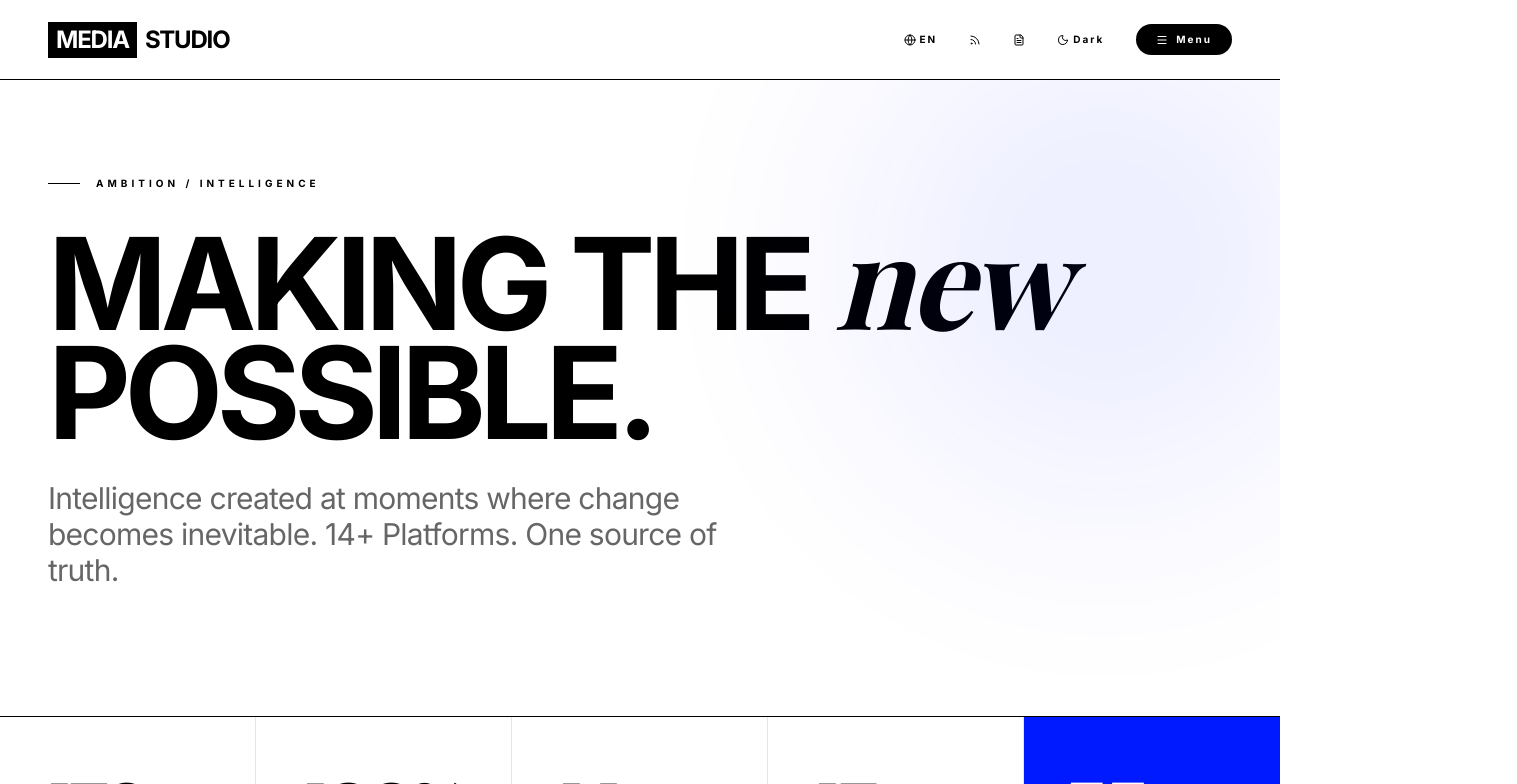
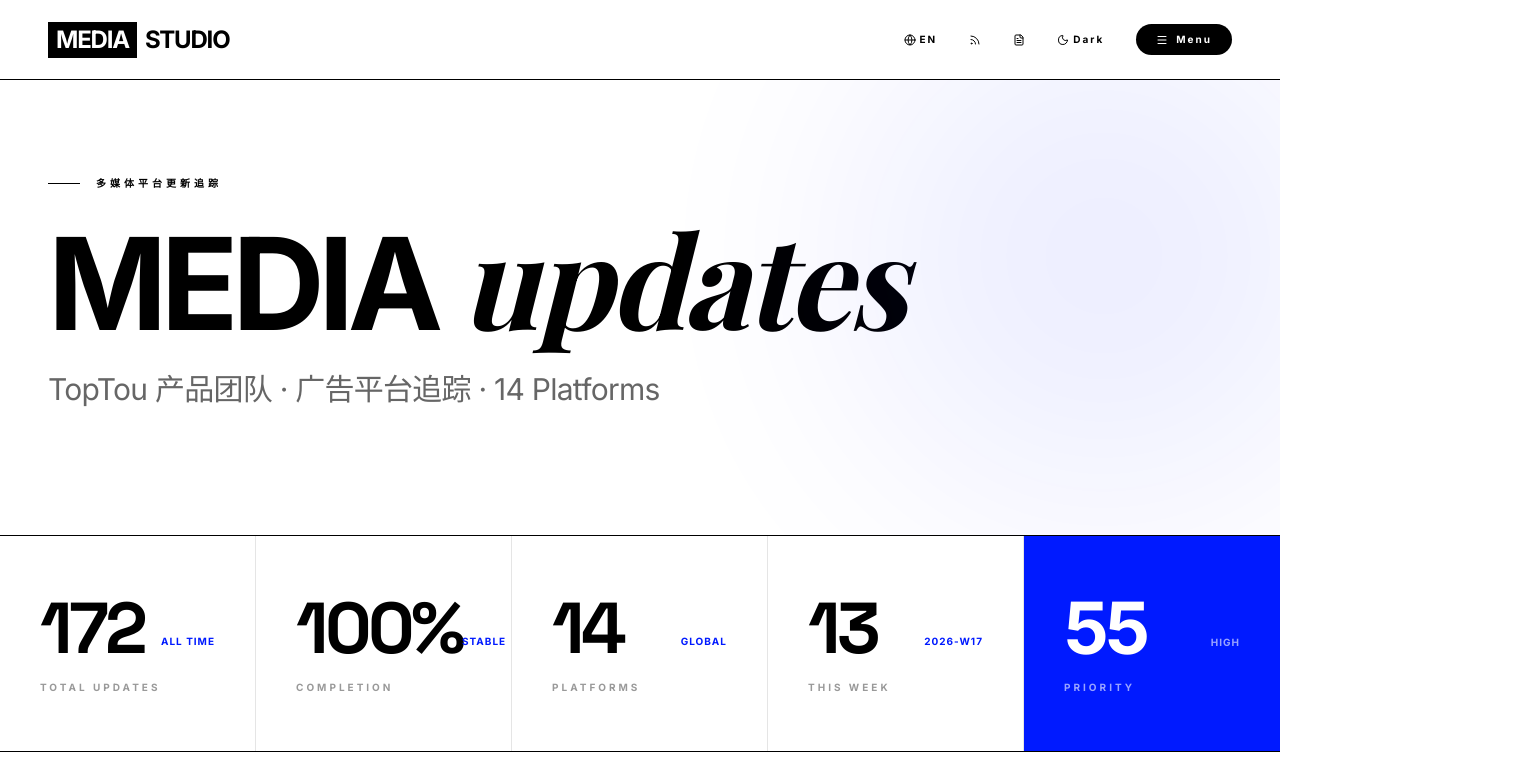
Before and after one commit to lohyeulam-stack/media-updates, a React (Vite) app: page / in a window 1280 px wide. Shown: the top 784 px of the page, 1517 px wide, since content can reach past the window. Built offline with nearby package versions, Linux system fonts and the light colour scheme; a web font is replaced by a local one.

Commit message:
fix: replace MediaStudio placeholder text with actual product info

```diff
--- a/src/pages/Home.tsx
+++ b/src/pages/Home.tsx
@@ -217,8 +217,8 @@ export function Home() {
   };
 
   const t = {
-    cn: { title: 'Intelligence created at moments where change becomes inevitable.', search: '搜索更新...' },
-    en: { title: 'Intelligence created at moments where change becomes inevitable.', search: 'SEARCH ARCHIVE...' },
+    cn: { title: 'TopTou 产品团队 · 广告平台追踪', search: '搜索标题、摘要或标签...' },
+    en: { title: 'TopTou Product Team · Ad Platform Tracker', search: 'Search title, summary or tags...' },
   }[locale];
 
   // BI metrics from real data
@@ -251,13 +251,13 @@ export function Home() {
         >
           <div className="section-label mb-8">
             <span className="w-8 h-px bg-brand-black" />
-            Ambition / Intelligence
+            {locale === 'cn' ? '多媒体平台更新追踪' : 'Multimedia Platform Update Tracker'}
           </div>
           <h1 className="swiss-h1 mb-8">
-            Making the <span className="italic-accent">new</span> possible.
+            Media <span className="italic-accent">Updates</span>
           </h1>
           <p className="text-xl lg:text-3xl font-light tracking-tight max-w-2xl leading-[1.2] text-brand-black/60">
-            {t.title} {platforms}+ Platforms. One source of truth.
+            {t.title} · {platforms} Platforms
           </p>
         </motion.div>
         <div className="absolute -right-20 -top-20 w-[40vw] h-[40vw] bg-brand-blue blur-[120px] opacity-[0.07] rounded-full pointer-events-none" />
@@ -507,37 +507,38 @@ export function Home() {
       </section>
 
       {/* Footer */}
-      <footer className="bg-brand-blue text-white px-6 lg:px-12 py-24 lg:py-32">
+      <footer className="bg-brand-black text-white px-6 lg:px-12 py-24 lg:py-32">
         <div className="grid grid-cols-1 lg:grid-cols-2 gap-16 mb-20">
           <h2 className="text-5xl lg:text-7xl font-bold tracking-tighter leading-none">
-            Build Your<br />New Future<br />With Us
+            TopTou<br />Media<br />Updates
           </h2>
           <div className="flex flex-col justify-between">
-            <p className="text-lg lg:text-xl font-light opacity-80 max-w-md">
-              MediaStudio is a global intelligence collective helping organizations navigate growth, reinvention, and change.
+            <p className="text-lg lg:text-xl font-light opacity-60 max-w-md">
+              {locale === 'cn'
+                ? '多媒体平台广告更新追踪系统，覆盖 20+ 平台官方信息源，每周一自动采集，MiniMax AI 生成中文摘要。'
+                : 'Multi-platform ad update tracking system covering 20+ official sources, auto-collected weekly with MiniMax AI summaries.'}
             </p>
             <div className="grid grid-cols-2 gap-8 mt-12">
               <div className="space-y-3">
-                <div className="text-[10px] uppercase tracking-widest opacity-40 font-bold">Visit</div>
-                <div className="text-sm font-medium">26 Broadway, 10th Floor<br />New York, NY 10004</div>
+                <div className="text-[10px] uppercase tracking-widest opacity-40 font-bold">{locale === 'cn' ? '线上' : 'Live'}</div>
+                <div className="text-sm font-medium">media-updates.vercel.app</div>
               </div>
               <div className="space-y-3">
-                <div className="text-[10px] uppercase tracking-widest opacity-40 font-bold">Contact</div>
-                <div className="text-sm font-medium underline decoration-white/20">hello@mediastudio.ag</div>
+                <div className="text-[10px] uppercase tracking-widest opacity-40 font-bold">GitHub</div>
+                <div className="text-sm font-medium">lohyeulam-stack/media-updates</div>
               </div>
             </div>
           </div>
         </div>
         <div className="border-t border-white/10 pt-10">
-          <h1 className="text-[18vw] font-bold tracking-[-0.06em] leading-none mb-8">MediaStudio</h1>
+          <h1 className="text-[18vw] font-bold tracking-[-0.06em] leading-none mb-8">MediaUpdates</h1>
           <div className="flex flex-col lg:flex-row justify-between items-center gap-4 text-[10px] uppercase font-bold tracking-widest opacity-40">
             <div className="flex gap-6">
-              <span>Instagram</span>
-              <span>TikTok</span>
+              <span>TopTou</span>
+              <span>MiniMax</span>
               <span>GitHub</span>
-              <span>LinkedIn</span>
             </div>
-            <span>© 2026 Media Studio Partners Inc.</span>
+            <span>© 2026 TopTou Product Team</span>
           </div>
         </div>
       </footer>
```
